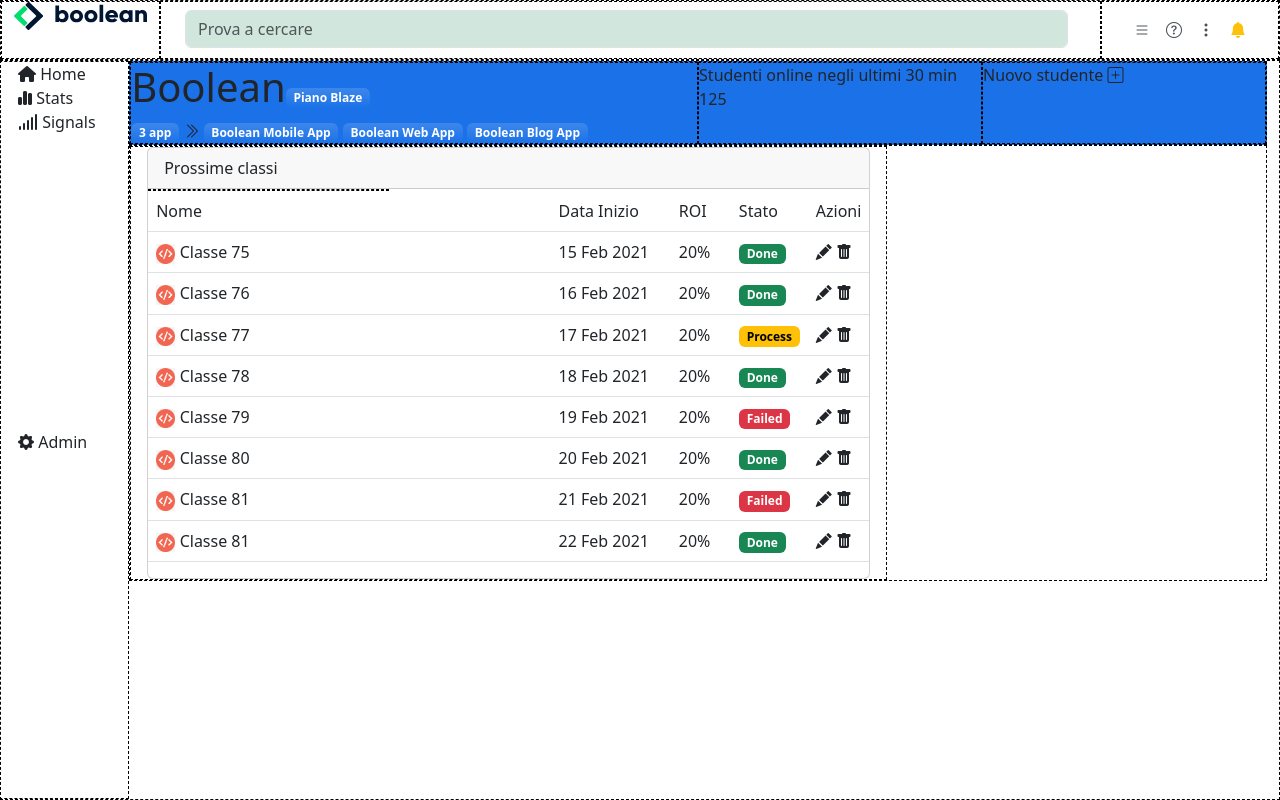
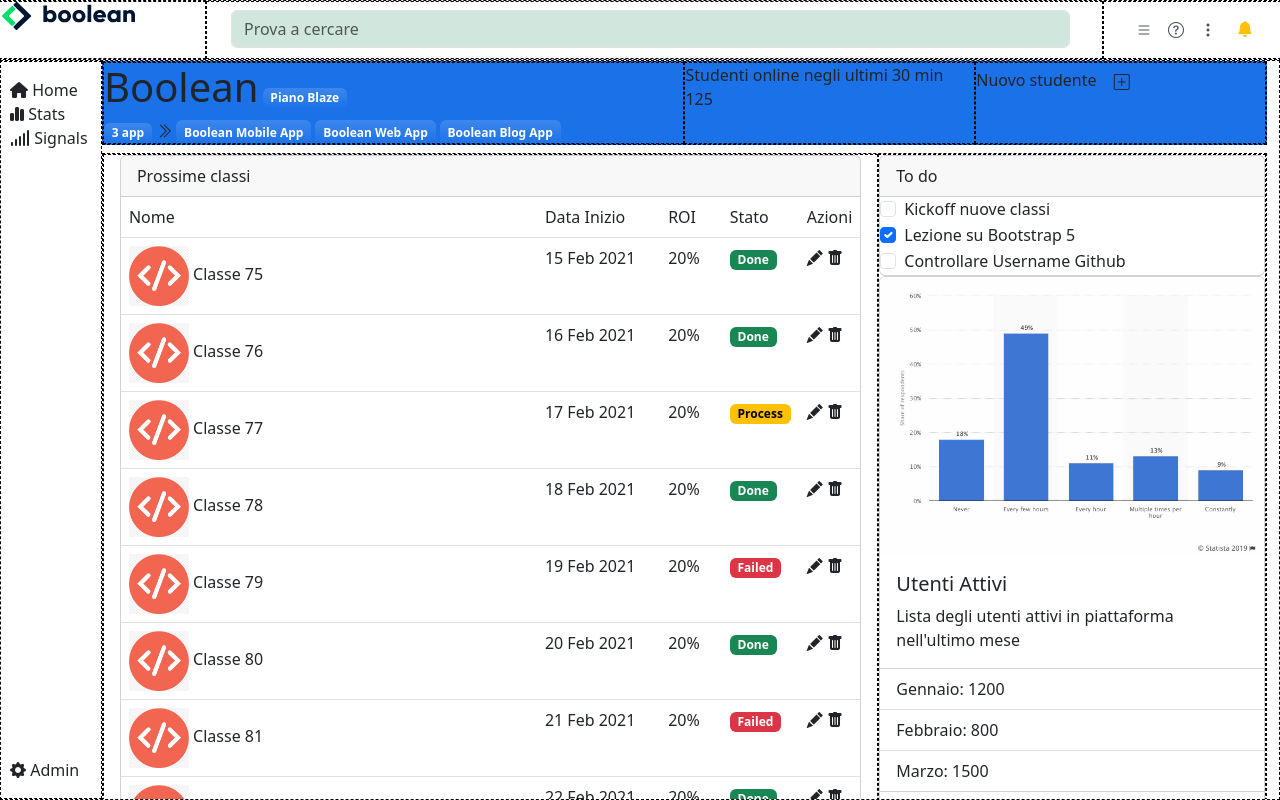
Before and after one commit to WandaSimeoli/html-css-bootstrap-dashboard, a plain HTML site: page index.html in a window 1280 px wide. Drawn offline with nearby package versions, Linux system fonts and the light colour scheme.

Commit message:
Inserimento di interazioni + responsive

```diff
--- a/css/style.css
+++ b/css/style.css
@@ -17,8 +17,5 @@ header {
     height: calc(100vh - var(--header-height));
 }
 .w-img {
-    width: 5%;
+    width: 15%;
 }
-aside {
-    width: 10%;
-}
--- a/index.html
+++ b/index.html
@@ -13,9 +13,10 @@
 <body>
     <!-- HEADER -->
 <header>
-  <div class="row mx-0 debug">
-      <div class="col-auto debug">
-          <img src="./img/logo.svg" alt="">
+  <div class="row debug">
+      <div class="col-auto col-md-2 debug">
+          <img src="./img/logo.svg" class="d-lg-block d-xl-block d-none" alt="Logo">
+          <!-- <img src="./img/mobile-logo.png" class="d-lg-none d-xl-none w-img" alt=""> -->
       </div>
       <div class="col debug">
         <nav class="navbar">
@@ -38,9 +39,16 @@
                 <a class="nav-link d-none d-lg-block d-xl-block">
                   <i class="bi bi-three-dots-vertical text-dark-emphasis"></i>
                 </a>
-                <a class="nav-link ">
+                  <div class="dropstart">
+                    <button class="btn" type="button" data-bs-toggle="dropdown" aria-expanded="false">
                       <i class="bi bi-bell-fill text-warning"></i>
-                </a>
+                    </button>
+                    <ul class="dropdown-menu">
+                      <li><a class="dropdown-item" href="#">Profilo</a></li>
+                      <li><a class="dropdown-item" href="#">Fatturazione</a></li>
+                      <li><a class="dropdown-item" href="#">Logout</a></li>
+                    </ul>
+                  </div>
               </div>
             </div>
           </div>
@@ -48,55 +56,73 @@
       </div>
   </div>
 </header>
-   <!--  -->
+   <!-- Aside -->
 <section class="main-section d-flex debug">
   <aside>
-      <div class="row flex-column h-100 debug px-3 justify-content-between">
-        <div class="col">
+    <div class="row flex-column h-100 debug py-3">
+      <div class="col mx-2">
         <div>
           <i class="fa-solid fa-house"></i>
-            Home
+           <span class="d-none d-lg-inline d-xl-inline"> Home </span>
         </div>
         <div>
           <i class="fa-solid fa-chart-simple"></i>
-              Stats
+          <span class="d-none d-lg-inline d-xl-inline">Stats</span>
         </div>
         <div>
           <i class="fa-solid fa-signal"></i>
-              Signals
+          <span class="d-none d-lg-inline d-xl-inline"> Signals</span>
         </div>
       </div>
-        <div class="col">
+      <div class="ms-2">
         <i class="bi bi-gear-fill"></i>
-          Admin
+        <span class="d-none d-lg-inline d-xl-inline">Admin</span>
       </div>
     </div>
   </aside>
+  <!-- Main -->
   <main class="w-100 overflow-y-auto">
     <section class="container-fluid">
-            <div class="row g-0 debug bg-color">
-                <div class="col-6 debug">
-                    <h1 class="d-inline-block">Boolean </h1><span class="badge bg-gradient">Piano Blaze</span>
+      <!-- Sezione Blu -->
+      <div class="row g-0 debug bg-color mb-2">
+        <div class="col-xl-6 col-lg-6 col-md-6 debug">
+          <h1 class="d-inline-block">Boolean </h1>
+          <span class="badge bg-gradient">Piano Blaze</span>
           <div>
             <span class="badge bg-gradient">3 app</span>
             <i class="bi bi-chevron-double-right"></i>
-                        <span class="badge bg-gradient">Boolean Mobile App</span>
-                        <span class="badge bg-gradient">Boolean Web App</span>
-                        <span class="badge bg-gradient">Boolean Blog App</span>
+            <span class="badge bg-gradient d-none d-lg-inline d-xl-inline">Boolean Mobile App</span>
+            <span class="badge bg-gradient d-none d-lg-inline d-xl-inline">Boolean Web App</span>
+            <span class="badge bg-gradient d-none d-lg-inline d-xl-inline">Boolean Blog App</span>
+            <span class="badge bg-gradient d-lg-none d-xl-none"> <i class="bi bi-plus"></i></span>
           </div>
         </div>
-                <div class="col-3 debug">
+        <div class="col-xl-3 col-lg-3 col-md-3 debug">
           Studenti online negli ultimi 30 min
           <div>125</div>
         </div>
-                <div class="col-3 debug">
-                    Nuovo studente <i class="bi bi-plus-square"></i>
+        <div class="col-xl-3 col-lg-3 col-md-3 debug">
+          Nuovo studente
+          <a class="btn" data-bs-toggle="offcanvas" href="#offcanvasExample" role="button" aria-controls="offcanvasExample">
+            <i class="bi bi-plus-square"></i>
+          </a>
+          <div class="offcanvas offcanvas-start" tabindex="-1" id="offcanvasExample" aria-labelledby="offcanvasExampleLabel">
+            <div class="offcanvas-header">
+              <h5 class="offcanvas-title" id="offcanvasExampleLabel">Inserisci un nuovo studente</h5>
+              <button type="button" class="btn-close" data-bs-dismiss="offcanvas" aria-label="Close"></button>
+            </div>
+            <div class="offcanvas-body">
+              <div>
+                Some text as placeholder. In real life you can have the elements you have chosen. Like, text, images, lists, etc.
+              </div>
+
         </div>
       </div>
     </section>
+    <!-- Prima Card con tabella -->
     <section class="container-fluid">
       <div class="row debug g-0">
-                <div class="col-8 debug px-3">
+        <div class="col-xl-8 col-lg-8 debug px-3">
           <div class="card" style="width: 100%;">
             <div class="card-header">
               Prossime classi
@@ -117,7 +143,9 @@
                     </td>
                     <td>15 Feb 2021</td>
                     <td>20%</td>
-                              <td><span class="badge text-bg-success">Done</span></td>
+                    <td>
+                      <span class="badge text-bg-success">Done</span>
+                    </td>
                     <td>
                       <i class="bi bi-pencil-fill"></i>
                       <i class="bi bi-trash-fill"></i>
@@ -130,7 +158,9 @@
                     </td>
                     <td>16 Feb 2021</td>
                     <td>20%</td>
-                              <td><span class="badge text-bg-success">Done</span></td>
+                    <td>
+                      <span class="badge text-bg-success">Done</span>
+                    </td>
                     <td>
                       <i class="bi bi-pencil-fill"></i>
                       <i class="bi bi-trash-fill"></i>
@@ -143,7 +173,9 @@
                     </td>
                     <td>17 Feb 2021</td>
                     <td>20%</td>
-                              <td><span class="badge text-bg-warning">Process</span></td>
+                    <td>
+                      <span class="badge text-bg-warning">Process</span>
+                    </td>
                     <td>
                       <i class="bi bi-pencil-fill"></i>
                       <i class="bi bi-trash-fill"></i>
@@ -156,7 +188,9 @@
                     </td>
                     <td>18 Feb 2021</td>
                     <td>20%</td>
-                              <td><span class="badge text-bg-success">Done</span></td>
+                    <td>
+                      <span class="badge text-bg-success">Done</span>
+                    </td>
                     <td>
                       <i class="bi bi-pencil-fill"></i>
                       <i class="bi bi-trash-fill"></i>
@@ -169,7 +203,9 @@
                     </td>
                     <td>19 Feb 2021</td>
                     <td>20%</td>
-                              <td><span class="badge text-bg-danger">Failed</span></td>
+                    <td>
+                      <span class="badge text-bg-danger">Failed</span>
+                    </td>
                     <td>
                       <i class="bi bi-pencil-fill"></i>
                       <i class="bi bi-trash-fill"></i>
@@ -182,7 +218,9 @@
                     </td>
                     <td>20 Feb 2021</td>
                     <td>20%</td>
-                              <td><span class="badge text-bg-success">Done</span></td>
+                    <td>
+                      <span class="badge text-bg-success">Done</span>
+                    </td>
                     <td>
                       <i class="bi bi-pencil-fill"></i>
                       <i class="bi bi-trash-fill"></i>
@@ -195,7 +233,9 @@
                     </td>
                     <td>21 Feb 2021</td>
                     <td>20%</td>
-                              <td><span class="badge text-bg-danger">Failed</span></td>
+                    <td>
+                      <span class="badge text-bg-danger">Failed</span>
+                    </td>
                     <td>
                       <i class="bi bi-pencil-fill"></i>
                       <i class="bi bi-trash-fill"></i>
@@ -208,26 +248,112 @@
                     </td>
                     <td>22 Feb 2021</td>
                     <td>20%</td>
-                              <td><span class="badge text-bg-success">Done</span></td>
+                    <td>
+                      <span class="badge text-bg-success">Done</span>
+                    </td>
                     <td>
                       <i class="bi bi-pencil-fill"></i>
                       <i class="bi bi-trash-fill"></i>
                     </td>
                   </tr>
+              </table>
+          </div>
+          <!-- Seconda Card con Accordion -->
+          <div class="card" style="width: 100%;">
+            <div class="card-header">
+              F.A.Q
+            </div>
+            <div class="accordion" id="accordionExample">
+              <div class="accordion-item">
+                <h2 class="accordion-header">
+                  <button class="accordion-button" type="button" data-bs-toggle="collapse" data-bs-target="#collapseOne" aria-expanded="true" aria-controls="collapseOne">
+                    Come aggiungere un nuovo studente?
+                  </button>
+                </h2>
+                <div id="collapseOne" class="accordion-collapse collapse show" data-bs-parent="#accordionExample">
+                  <div class="accordion-body">
+                      Clicca sul + nella sezione in alto
                   </div>
                 </div>
               </div>
-
-                <div class="col-4 debug">
-
+            </div>
+            <div class="accordion" id="accordionExample">
+              <div class="accordion-item">
+                <h2 class="accordion-header">
+                  <button class="accordion-button" type="button" data-bs-toggle="collapse" data-bs-target="#collapseOne" aria-expanded="true" aria-controls="collapseOne">
+                    Come posso accedere alle informazioni del mio account?
+                  </button>
+                </h2>
+                <div id="collapseOne" class="accordion-collapse collapse show" data-bs-parent="#accordionExample">
+                  <div class="accordion-body">
+                      Clicca sull'icona della campanella
+                  </div>
+                </div>
+              </div>
+            </div>
+            <div class="accordion" id="accordionExample">
+              <div class="accordion-item">
+                <h2 class="accordion-header">
+                  <button class="accordion-button" type="button" data-bs-toggle="collapse" data-bs-target="#collapseOne" aria-expanded="true" aria-controls="collapseOne">
+                    Posso usare questa dashboard da mobile?
+                  </button>
+                </h2>
+                <div id="collapseOne" class="accordion-collapse collapse show" data-bs-parent="#accordionExample">
+                  <div class="accordion-body">
+                      Certo
+                  </div>
+                </div>
+              </div>
+            </div>
+        </div>
+      </div>
+      <!-- Card con checkbox -->
+        <div class="col-xl-4 col-lg-4 debug">
+          <div class="card" style="width: 100%;">
+            <div class="card-header">
+              To do
+            </div>
+            <div class="form-check">
+              <input class="form-check-input" type="checkbox" value="" id="flexCheckDefault">
+              <label class="form-check-label" for="flexCheckDefault">
+                Kickoff nuove classi
+              </label>
+            </div>
+            <div class="form-check">
+              <input class="form-check-input" type="checkbox" value="" id="flexCheckChecked" checked>
+              <label class="form-check-label" for="flexCheckChecked">
+                Lezione su Bootstrap 5
+              </label>
+            </div>
+            <div class="form-check">
+              <input class="form-check-input" type="checkbox" value="" id="flexCheckDefault">
+              <label class="form-check-label" for="flexCheckDefault">
+               Controllare Username Github
+              </label>
+            </div>
+          </div>
+          <!-- Card con grafico e link -->
+          <div class="card" style="width: 100%;">
+            <img src="./img/stats.jpeg" class="card-img-top" alt="...">
+            <div class="card-body">
+              <h5 class="card-title">Utenti Attivi</h5>
+              <p class="card-text">Lista degli utenti attivi in piattaforma nell'ultimo mese</p>
+            </div>
+            <ul class="list-group list-group-flush">
+              <li class="list-group-item">Gennaio: 1200</li>
+              <li class="list-group-item">Febbraio: 800</li>
+              <li class="list-group-item">Marzo: 1500</li>
+            </ul>
+            <div class="card-body">
+              <a href="#" class="card-link">Visualizza report approfondito</a>
+            </div>
+          </div>
+        </div>
       </div>
   </section>
     </main>
 </section>
    <!--  -->
-   <footer>
-
-   </footer>
    <script src="https://cdn.jsdelivr.net/npm/bootstrap@5.3.0/dist/js/bootstrap.bundle.min.js" integrity="sha384-geWF76RCwLtnZ8qwWowPQNguL3RmwHVBC9FhGdlKrxdiJJigb/j/68SIy3Te4Bkz" crossorigin="anonymous"></script>
 </body>
 </html>
```
Lines whose indentation alone changed are shown as unchanged.
